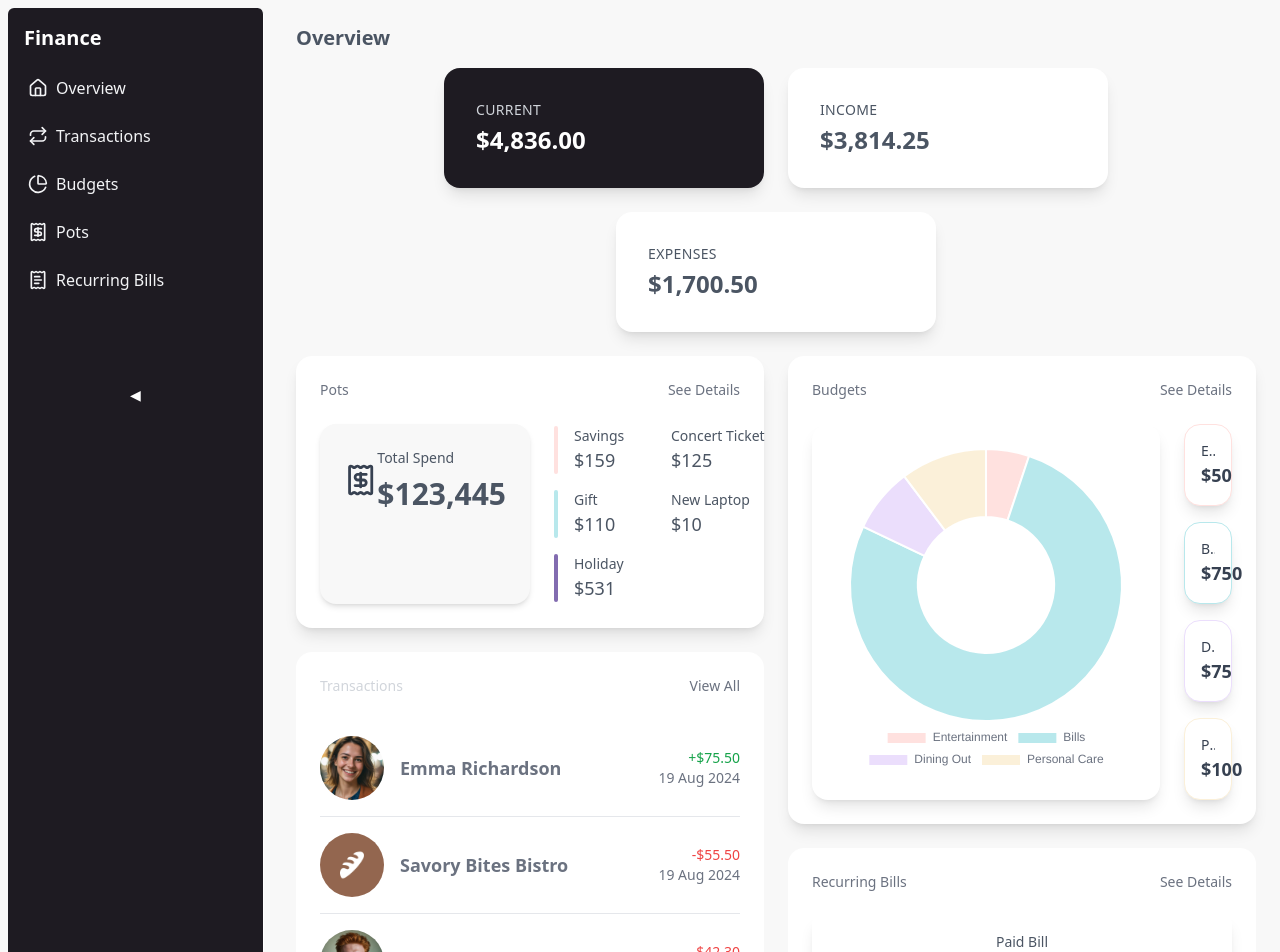
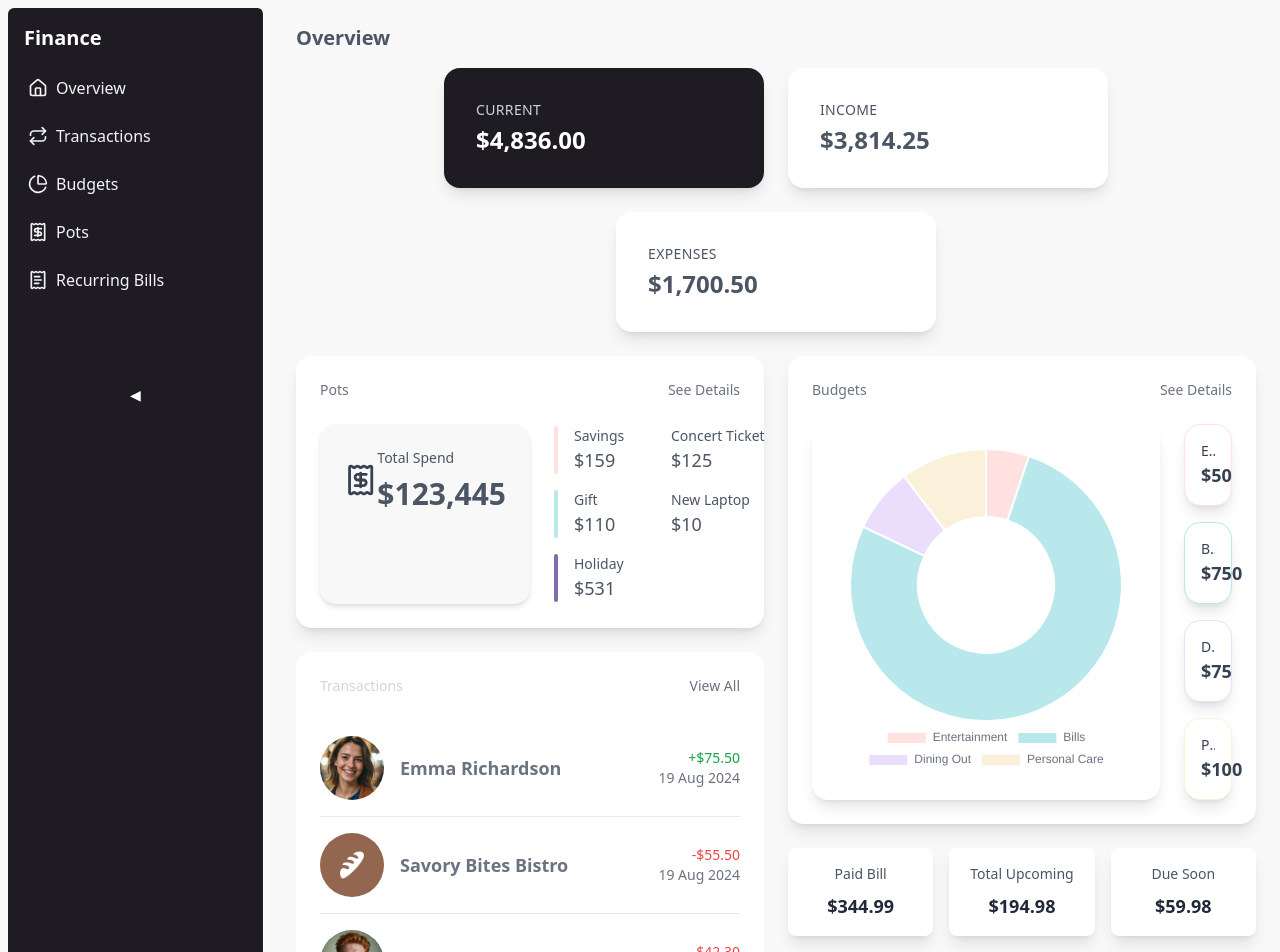
Before and after one commit to kareen133/personal-Finance-app, a Vue app: page /OverView in a window 1280 px wide. Shown: the top 952 px of the page. Built offline with nearby package versions, Linux system fonts and the light colour scheme.

Commit message:
Update Bills.vue

```diff
--- a/src/components/Bills.vue
+++ b/src/components/Bills.vue
@@ -11,18 +11,8 @@
 
 
 </script><template>
-  <div class="bg-white rounded-2xl p-6 w-full max-w-4xl mx-auto">
-    <div class="flex flex-col sm:flex-row justify-between mb-6 gap-4">
-      <p class="text-gray-500 text-sm">Recurring Bills</p>
-      <RouterLink
-        to="/recurring"
-        class="text-gray-500 text-sm cursor-pointer hover:underline self-start sm:self-center"
-      >
-        See Details
-      </RouterLink>
-    </div>
 
-    <div class="grid grid-cols-1 gap-4">
+   <div class="grid grid-cols-1 sm:grid-cols-3 gap-4">
   <div
     class="flex flex-col justify-between bg-white p-4 rounded-lg text-center shadow-lg"
   >
@@ -46,7 +36,7 @@
     <p class="text-lg font-bold text-gray-800">$59.98</p>
   </div>
 </div>
-  </div>
+
 </template>
 
 <style scoped>
```
Lines whose indentation alone changed are shown as unchanged.
